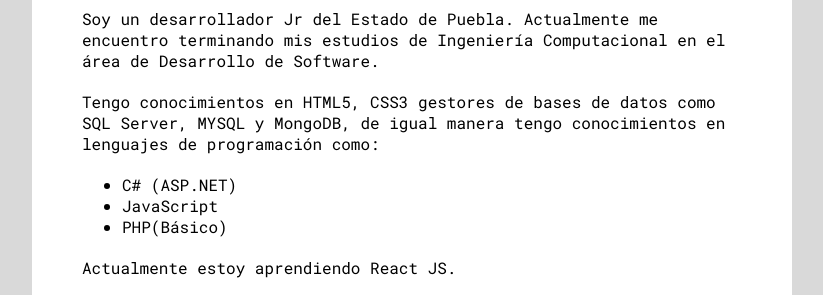
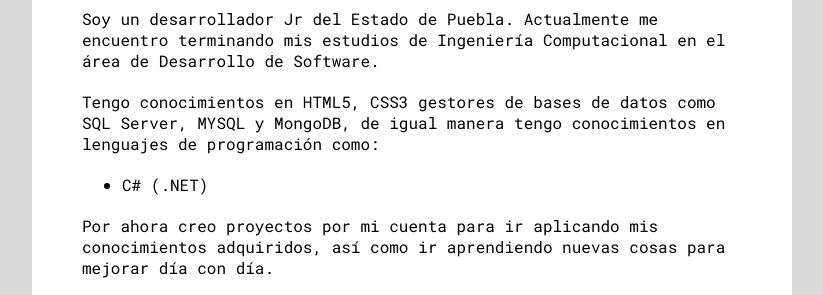
Before and after one commit to MaxDeIta/BlogANSOLD, a plain HTML site: page index.html in a window 1280 px wide. Shown: the part 483-778 px from the top of the page, without its empty margins (228-1051 px from the left). Drawn offline with Linux system fonts and the light colour scheme; a web font is replaced by a local one.

Commit message:
Cambios Index

```diff
--- a/index.html
+++ b/index.html
@@ -41,18 +41,13 @@
                     igual
                     manera tengo conocimientos en lenguajes de programación como:
                 <ul>
-                    <li>C# (ASP.NET)</li>
-                    <li>JavaScript</li>
-                    <li>PHP(Básico)</li>
+                    <li>C# (.NET)</li>
                 </ul>
                 </p>
                 <p>
-                    Actualmente estoy aprendiendo React JS.
-                </p>
-                <P>
                     Por ahora creo proyectos por mi cuenta para ir aplicando mis conocimientos adquiridos, así como
                     ir aprendiendo nuevas cosas para mejorar día con día.
-                </P>
+                </p>
                 <p>
                     Como puedes ver me encantan las fotos random.
                 </p>
```
